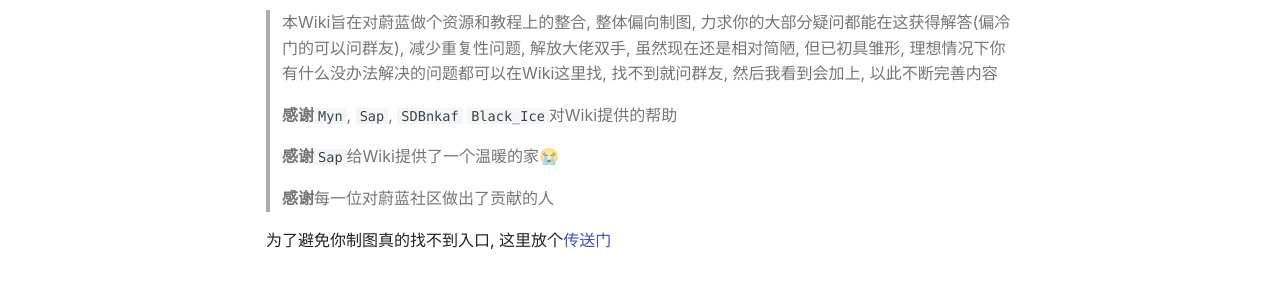
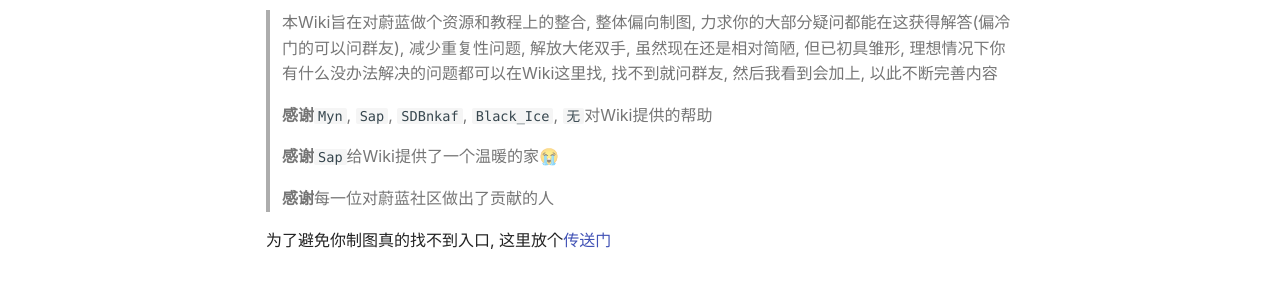
Before and after one commit to LuckyBoy-7/CelesteWikiModule, an MkDocs documentation site: the page built from docs/index.md, in a window 1280 px wide. Shown: the part 228-525 px from the top of the page. Built offline with MkDocs 1.6.1 and Material for MkDocs 9.7.7, drawn with Linux system fonts in a browser that asks for light colours; comment, search, counter and statistics services are not loaded.

Commit message:
typo, 致谢

```diff
--- a/docs/index.md
+++ b/docs/index.md
@@ -11,7 +11,7 @@
     以便在第一时间得到消息并回复
 > 本Wiki旨在对蔚蓝做个资源和教程上的整合, 整体偏向制图, 力求你的大部分疑问都能在这获得解答(偏冷门的可以问群友), 减少重复性问题, 解放大佬双手, 虽然现在还是相对简陋, 但已初具雏形, 理想情况下你有什么没办法解决的问题都可以在Wiki这里找, 找不到就问群友, 然后我看到会加上, 以此不断完善内容
 >
-> **感谢**`Myn`, `Sap`, `SDBnkaf` `Black_Ice`对Wiki提供的帮助
+> **感谢**`Myn`, `Sap`, `SDBnkaf`, `Black_Ice`, `无`对Wiki提供的帮助
 >
 > **感谢**`Sap`给Wiki提供了一个温暖的家😭
 >
```
Also changed, not shown: docs/mappings/start/start.md (+1 -1 lines).
